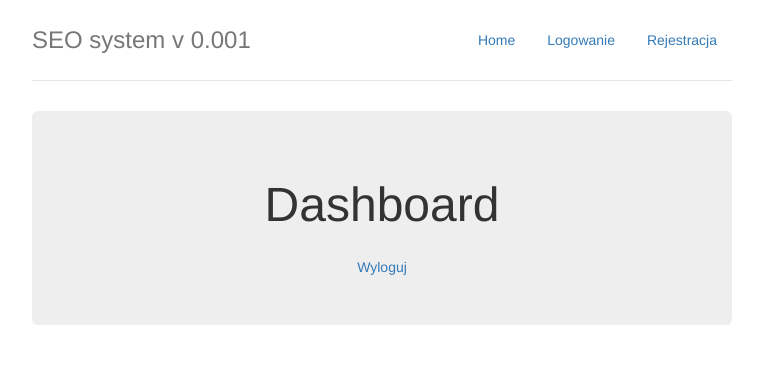
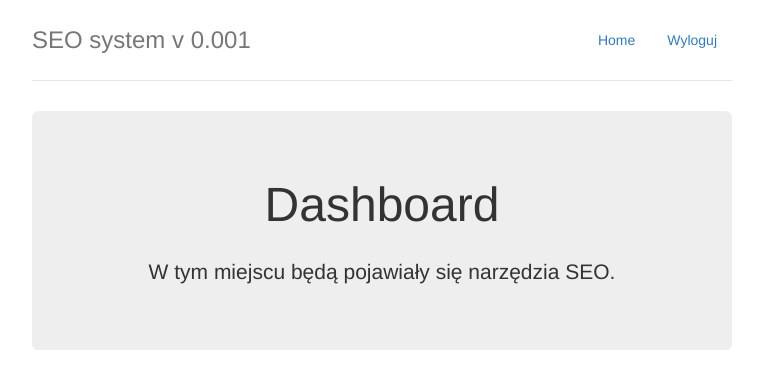
Before and after one commit to JakubFur/seo-python-project, a Flask app: page /dashboard in a window 1280 px wide. Shown: the top 389 px of the page, without its empty margins (258-1021 px from the left). Run offline with Flask 3, Linux system fonts and the light colour scheme; the visitor is signed in with stand-in values (Sample User, id 1); some libraries are stand-ins or nearby versions.

Commit message:
Uzupełnienie dashbordu.

```diff
--- a/templates/dashboard.html
+++ b/templates/dashboard.html
@@ -21,11 +21,8 @@
                     <li role="presentation">
                             <a href="{{url_for('home')}}">Home</a>
                     </li>
-                    <li role="presentation">
-                        <a href="{{url_for('login')}}">Logowanie</a>
-                    </li></li>
-                    <li role="presentation">
-                        <a href="{{url_for('register')}}">Rejestracja</a>
+                     <li>
+                         <a href={{ url_for('logout')}}>Wyloguj</a>
                     </li>
           </ul>
         </nav>
@@ -33,6 +30,6 @@
       </div>
       <div class="jumbotron">
     <h1>Dashboard</h1>
-<a href={{ url_for('logout')}}>Wyloguj</a>
+          <p> W tym miejscu będą pojawiały się narzędzia SEO.</p>
 </body>
 </html>
```
